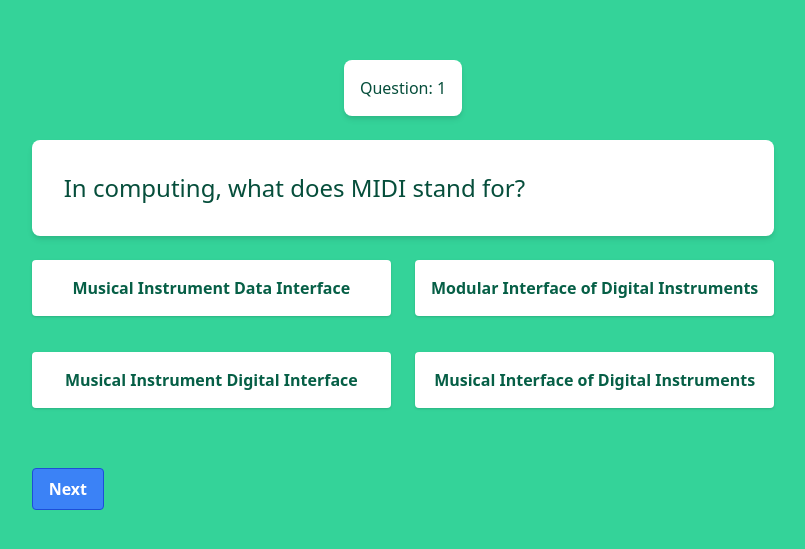
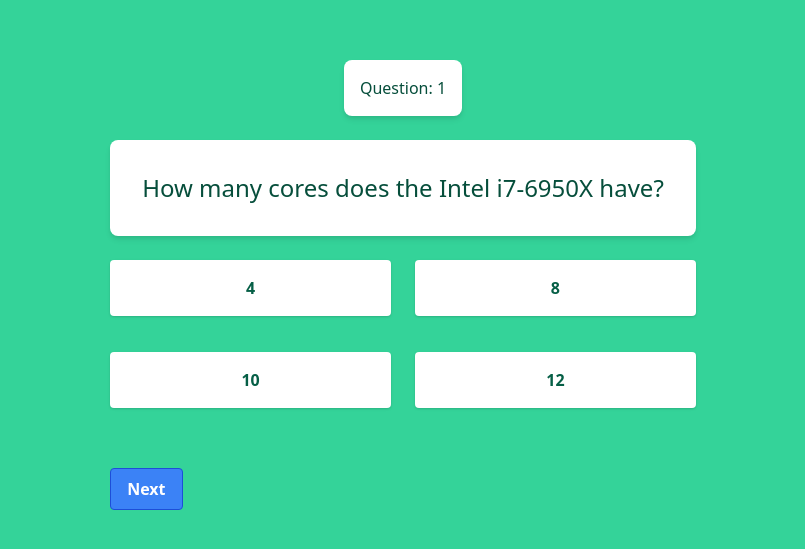
Before and after one commit to sahilpatel18/quizapp, a React (Create React App) app: page / in a window 1280 px wide. Shown: the part 163-712 px from the top of the page, without its empty margins (237-1042 px from the left). Built offline with nearby package versions, Linux system fonts and the light colour scheme.

Commit message:
specifically getting 10 random questions from the bank

```diff
--- a/src/components/App.js
+++ b/src/components/App.js
@@ -7,12 +7,13 @@
 import "react-toastify/dist/ReactToastify.css";
 
 const App = () => {
-  const tenRandomQuestions = bank.splice(
-    Math.floor(Math.random() * bank.length),
-    9
-  );
 
-  const randomQuestion = tenRandomQuestions[Math.floor(Math.random() * tenRandomQuestions.length)];
+
+  const tenRandomQuestions = bank.sort(() => 0.5 - Math.random());
+  let selected = tenRandomQuestions.slice(0, 10);
+
+  const randomQuestion = selected[Math.floor(Math.random() * selected.length)];
+
 
   const allAnswers = randomQuestion.all_answers;
   const shuffledAnswers = shuffle(allAnswers);
```
